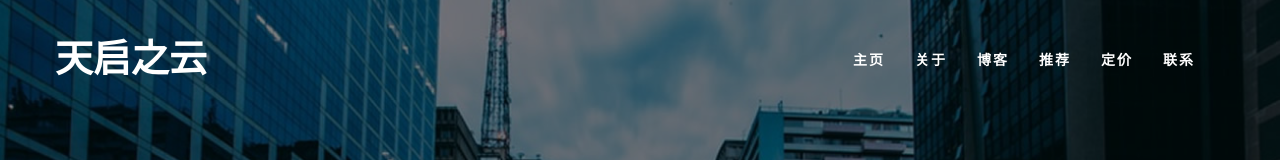
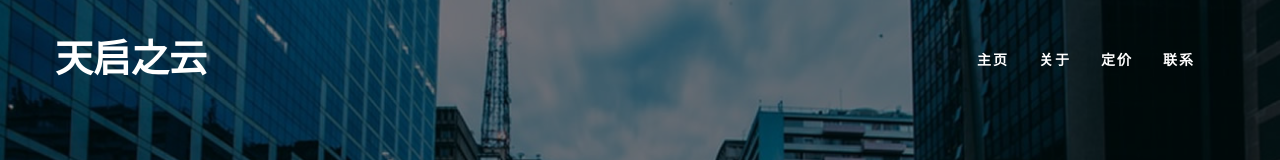
Before and after one commit to fon11731/fon11731.github.iojiu, a plain HTML site: page index.html in a window 1280 px wide. Shown: the top 160 px of the page. Drawn offline with Linux system fonts and the light colour scheme; files whose address does not match are found by name.

Commit message:
Update index.html

```diff
--- a/index.html
+++ b/index.html
@@ -55,9 +55,6 @@
 						<ul class="nav navbar-nav">
 							<li><a href="#home" class="smoothScroll">主页</a></li>
 							<li><a href="#about" class="smoothScroll">关于</a></li>
-							<!-- <li><a href="#portfolio" class="smoothScroll">设计</a></li> -->
-							<li><a href="#blog" class="smoothScroll">博客</a></li>
-							<li><a href="#testimonials" class="smoothScroll">推荐</a></li>
 							<li><a href="#pricing" class="smoothScroll">定价</a></li>
 							<li><a href="#contact" class="smoothScroll">联系</a></li>
 						</ul>
```
